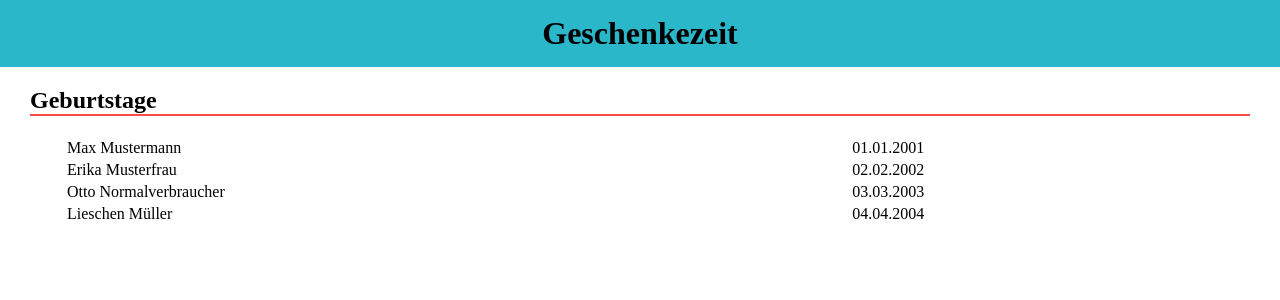
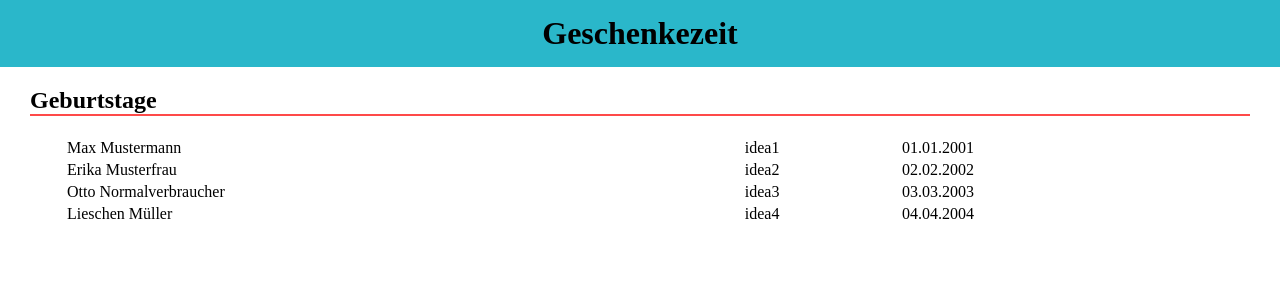
Before and after one commit to AntjeWalter/Geschenkezeit, a Next.js app: page / in a window 1280 px wide. Shown: the top 300 px of the page. Built offline with nearby package versions, Linux system fonts and the light colour scheme; a web font is replaced by a local one.

Commit message:
Added third column with present ideas

```diff
--- a/components/BirthdayList.js
+++ b/components/BirthdayList.js
@@ -4,10 +4,13 @@ import styled from "styled-components";
 export default function BirthdayList() {
   const birthdays = listOfBirthdays.map((birthday) => {
     return (
-      <tr>
-        <td>{birthday.name}</td>
-        <td>{birthday.birthday}</td>
-      </tr>
+      <tbody key={birthday.id}>
+        <tr>
+          <td>{birthday.name}</td>
+          <td>{birthday.idea}</td>
+          <td>{birthday.birthday}</td>
+        </tr>
+      </tbody>
     );
   });
   return <StyledTable>{birthdays}</StyledTable>;
--- a/public/lib/birthdays.js
+++ b/public/lib/birthdays.js
@@ -3,20 +3,24 @@ export const listOfBirthdays = [
     id: 1,
     name: "Max Mustermann",
     birthday: "01.01.2001",
+    idea: "idea1",
   },
   {
     id: 2,
     name: "Erika Musterfrau",
     birthday: "02.02.2002",
+    idea: "idea2",
   },
   {
     id: 3,
     name: "Otto Normalverbraucher",
     birthday: "03.03.2003",
+    idea: "idea3",
   },
   {
     id: 4,
     name: "Lieschen Müller",
     birthday: "04.04.2004",
+    idea: "idea4",
   },
 ];
```
